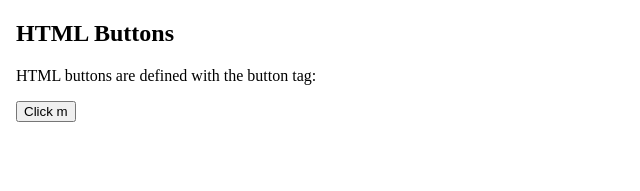
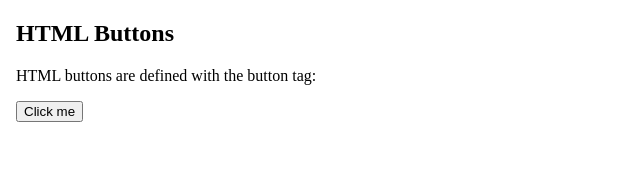
Before and after one commit to andrewshooman/angular-test, an Angular app: page / in a window 1280 px wide. Shown: the top 191 px of the page, without its empty margins (0-640 px from the left). Built offline with nearby package versions, Linux system fonts and the light colour scheme.

Commit message:
fixed earlier test

```diff
--- a/src/app/app.component.html
+++ b/src/app/app.component.html
@@ -5,7 +5,7 @@
 <h2>HTML Buttons</h2>
 <p>HTML buttons are defined with the button tag:</p>
 
-<button>Click m</button>
+<button>Click me</button>
 
 </body>
 </html>
```
Also changed, not shown: 1 other file (tests, documents, lock files or other folders).
